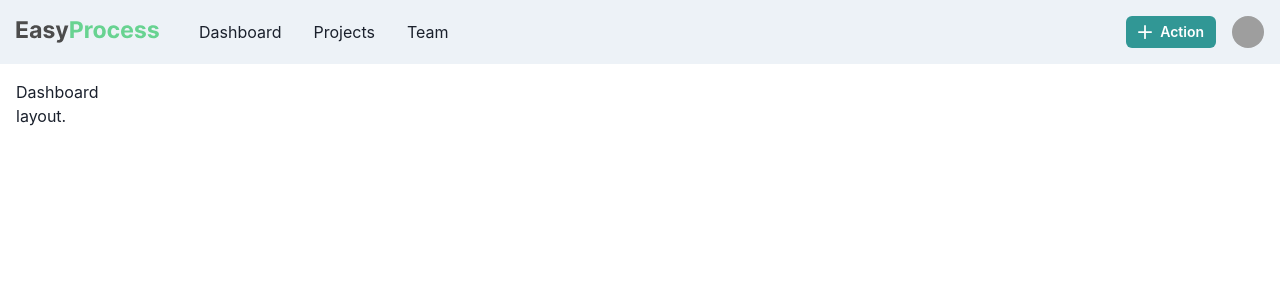
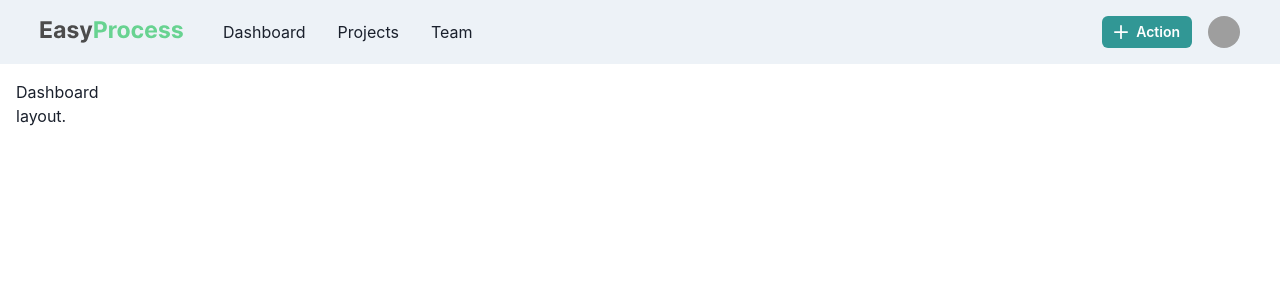
Before and after one commit to Open-Solucoes-Tributarias/easyProcess-ui, a React (Vite) app: page / in a window 1280 px wide. Shown: the top 300 px of the page. Built offline with nearby package versions, Linux system fonts and the light colour scheme; grey boxes are pictures that could not be loaded.

Commit message:
childrentype

```diff
--- a/src/components/Navbar.tsx
+++ b/src/components/Navbar.tsx
@@ -1,11 +1,10 @@
 "use client";
-
+import { ReactNode } from "react";
 import {
   Box,
   Flex,
   Avatar,
   HStack,
-  Text,
   IconButton,
   Button,
   Menu,
@@ -48,7 +47,7 @@ export const Navbar = ({ children }: NavbarProps) => {
 
   return (
     <>
-      <Box bg={useColorModeValue("gray.100", "gray.900")} px={4}>
+      <Box bg={useColorModeValue("gray.100", "gray.900")} px={10}>
         <Flex h={16} alignItems={"center"} justifyContent={"space-between"}>
           <IconButton
             size={"md"}
```
